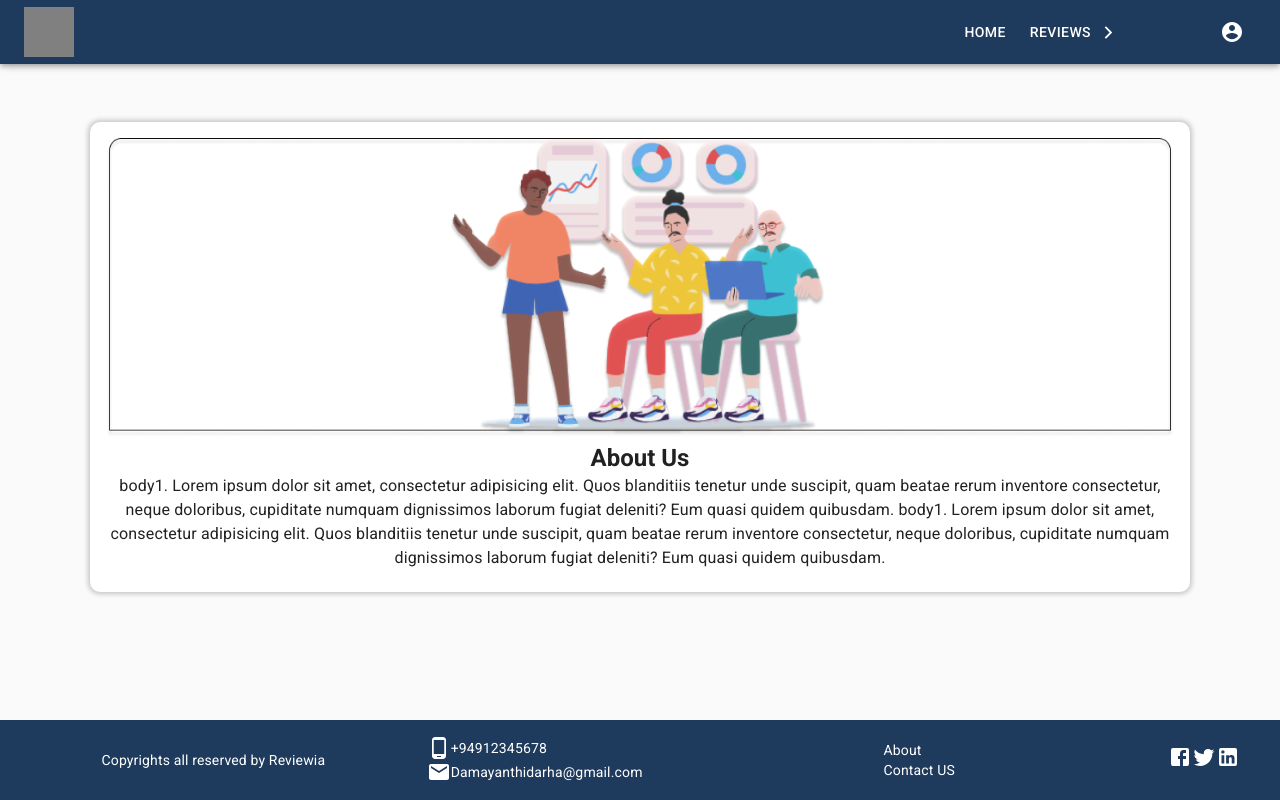
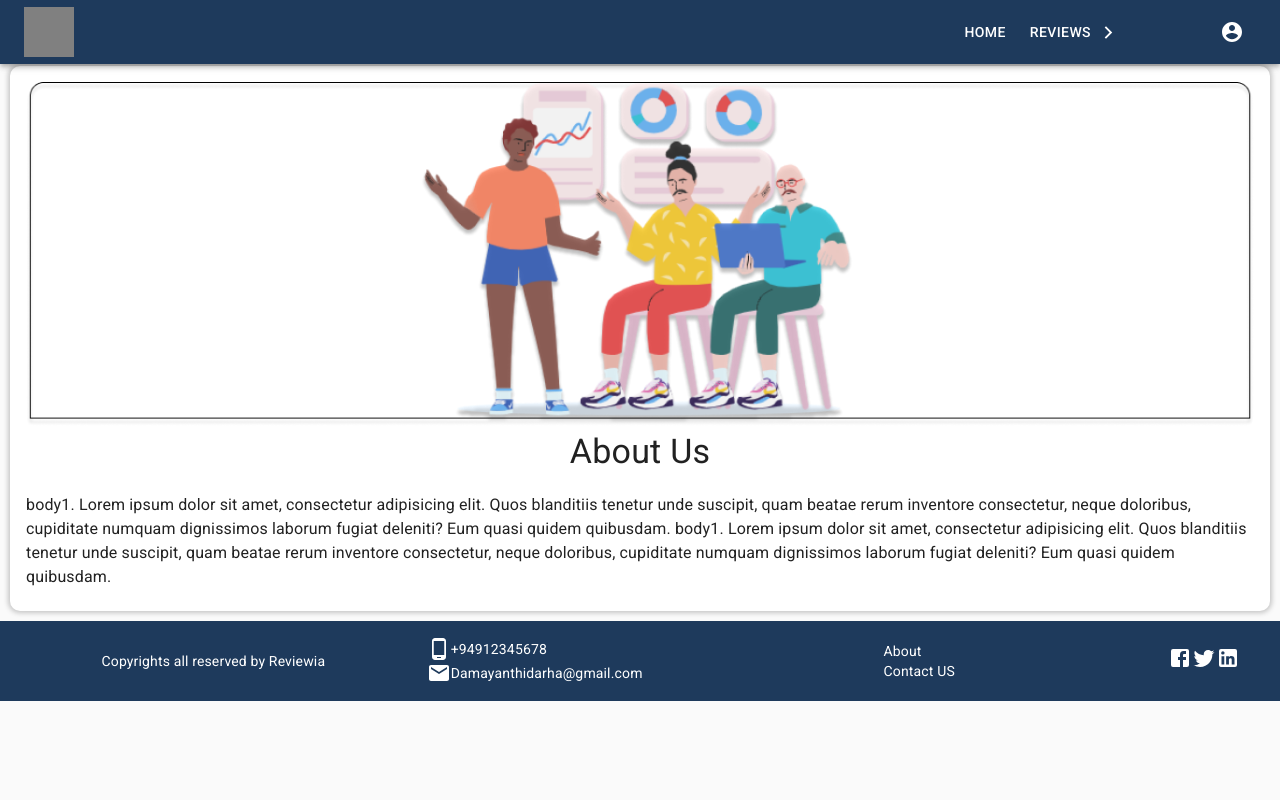
Before and after one commit to dev-stream-lk/reviewia, a React (Create React App) app: page / in a window 1280 px wide. Built offline with nearby package versions, Linux system fonts and the light colour scheme; the HTML template or start-up script is replaced by a standard one.

Commit message:
campare product page

```diff
--- a/src/App.js
+++ b/src/App.js
@@ -18,7 +18,7 @@ function App() {
         <ThemeProvider theme={theme}>
             <CssBaseline />
             <div className="App">
-                <AboutUs/>
+                <UserForm />
             </div>
         </ThemeProvider>
     );
--- a/src/pages/AboutUs.js
+++ b/src/pages/AboutUs.js
@@ -15,35 +15,42 @@ const AboutUs = () => {
   const classes = useStyles();
 
   return (
-    <div className={classes.mainDiv}>
-      <Header/>
-
-      <Container>
-    <Grid container >
-      <Grid item xs={12} >
+    <>
+      <Header />
+      <Grid container>
+        <Grid item xs={12}>
           <Controls.Paper>
-          <Grid container >
+            <Grid container>
               <Grid item xs={12}>
-            <div >
-              <img alt="complex" src={Image} style={{maxHeight:"100%", maxWidth:"100%"}}/>
+                <div>
+                  <img
+                    alt="complex"
+                    src={Image}
+                    style={{ maxHeight: "100%", maxWidth: "100%" }}
+                  />
                 </div>
-
               </Grid>
               <Grid item xs={12}>
-              <Grid container style={{textAlign:'center'}} alignItems="flex-start">
+                <Grid
+                  container
+                  style={{ textAlign: "center" }}
+                  alignItems="flex-start"
+                >
                   <Grid item xs={12}>
-                  <Typography variant="h5" style={{fontWeight:"bold"}}>About Us</Typography>
+                    <Typography variant="h4" style={{ marginBottom:20 }}>
+                      About Us
+                    </Typography>
                   </Grid>
                   <Grid item xs={12}>
-                  <Typography variant="body1" gutterBottom>
-                    body1. Lorem ipsum dolor sit amet, consectetur adipisicing
-                    elit. Quos blanditiis tenetur unde suscipit, quam beatae
-                    rerum inventore consectetur, neque doloribus, cupiditate
-                    numquam dignissimos laborum fugiat deleniti? Eum quasi
-                    quidem quibusdam.
-                    body1. Lorem ipsum dolor sit amet, consectetur adipisicing
-                    elit. Quos blanditiis tenetur unde suscipit, quam beatae
-                    rerum inventore consectetur, neque doloribus, cupiditate
+                    <Typography align="left" variant="body1" gutterBottom>
+                      body1. Lorem ipsum dolor sit amet, consectetur
+                      adipisicing elit. Quos blanditiis tenetur unde suscipit,
+                      quam beatae rerum inventore consectetur, neque
+                      doloribus, cupiditate numquam dignissimos laborum fugiat
+                      deleniti? Eum quasi quidem quibusdam. body1. Lorem ipsum
+                      dolor sit amet, consectetur adipisicing elit. Quos
+                      blanditiis tenetur unde suscipit, quam beatae rerum
+                      inventore consectetur, neque doloribus, cupiditate
                       numquam dignissimos laborum fugiat deleniti? Eum quasi
                       quidem quibusdam.
                     </Typography>
@@ -54,13 +61,9 @@ const AboutUs = () => {
           </Controls.Paper>
         </Grid>
       </Grid>
-  </Container>
-      <div style={{position:"fixed",bottom:0, left:0, right:0}}>
-        <Footer/>
-      </div>
-
-    </div>
-  )
+      <Footer />
+    </>
+  );
 };
 
 export default AboutUs;
--- /dev/null
+++ b/src/pages/Compare.js
@@ -0,0 +1,179 @@
+import { Box, CardActions, CardContent, CardHeader, CardMedia, Grid, makeStyles, Typography } from '@material-ui/core';
+import { Rating } from '@material-ui/lab';
+import React from 'react';
+import Controls from '../components/Controls';
+import Footer from '../components/Footer';
+import Header from '../components/Header';
+import Phone from '../static/img/j7.jpg';
+import SearchIcon from '@material-ui/icons/Search';
+
+
+const useStyles = makeStyles( theme => ({
+
+    paper:{
+        overflowX:"scroll",
+        [ theme.breakpoints.up("md")]:{
+            overflowX:"hidden"
+        }
+    },
+
+    container:{
+        width: 900,
+        paddingTop: theme.spacing(2),
+        paddingBottom: theme.spacing(2),
+        borderBottom: "1px solid lightgray",
+        [ theme.breakpoints.up("md") ]:{
+            width:"100%",
+        },
+        // marginBottom: 50
+
+    },
+
+    productCard:{
+        margin: theme.spacing(1)
+    },
+    topics:{
+        width:250
+    },
+    cardSection:{
+        width: `calc(100% - 250px)`
+    }
+}));
+
+
+const SimillarProductCard = (props) => {
+
+    const classes = useStyles();
+    let {value=4.75} = props;
+
+    return (
+        <Controls.Card style={{marginTop:16}}>
+            <CardHeader
+                title="Samsung J7 nxt"
+                subheader="34 Aug, 2021"
+            >
+            </CardHeader>
+            <CardMedia title="Samsung Galaxy j7 Nxt">
+                <img src={Phone} />
+            </CardMedia>
+            <CardContent>
+                <Rating
+                    name="phone"
+                    value={value}
+                    precision={0.25}
+                    getLabelText={(val) => `${val} Heart${val !== 1 ? 's' : ''}`}
+                    readOnly
+                />
+                <Box>{value}</Box>
+            </CardContent>
+            <CardActions>
+
+            </CardActions>
+        </Controls.Card>
+    )
+}
+
+
+export default function Compare() {
+
+    const classes = useStyles();
+
+    return (
+        <>
+            <Header/>
+
+            <Grid container className={"content"}>
+                <Grid item xs={12} style={{marginTop:20}}>
+                    <Controls.Paper className={classes.paper} >
+                        <Typography variant="h4" style={{margin:10}}>
+                            Compare Products/Services
+                        </Typography>
+                        <Grid container className={classes.container}>
+                            <div className={classes.topics}>
+                            </div>
+                            <div className={classes.cardSection} >
+                                <Grid container spacing={2}>
+                                    <Grid item xs={4}>
+                                        <Controls.Input endAdornment={<SearchIcon/>} placeholder="Search similar product">
+                                        </Controls.Input>
+                                        <SimillarProductCard/>
+                                    </Grid>
+                                    <Grid item xs={4}>
+                                        <Controls.Input endAdornment={<SearchIcon/>} placeholder="Search similar product">
+                                        </Controls.Input>
+                                        <SimillarProductCard/>
+                                    </Grid>
+                                    <Grid item xs={4}>
+                                        <Controls.Input endAdornment={<SearchIcon/>} placeholder="Search similar product">
+                                        </Controls.Input>
+                                        <SimillarProductCard/>
+                                    </Grid>
+                                </Grid>
+                            </div>
+                        </Grid>
+
+                        <Grid container className={classes.container}>
+                            <div className={classes.topics}>
+                                Brand
+                            </div>
+                            <div className={classes.cardSection} >
+                                <Grid container spacing={2}>
+                                    <Grid item xs={4}>
+                                        Samsung
+                                    </Grid>
+                                    <Grid item xs={4}>
+                                        Huawei
+                                    </Grid>
+                                    <Grid item xs={4}>
+                                        Samsung
+                                    </Grid>
+                                </Grid>
+                            </div>
+                        </Grid>
+
+                        <Grid container className={classes.container}>
+                            <div className={classes.topics}>
+                                Year
+                            </div>
+                            <div className={classes.cardSection} >
+                                <Grid container spacing={2}>
+                                    <Grid item xs={4}>
+                                        2017
+                                    </Grid>
+                                    <Grid item xs={4}>
+                                        2017
+                                    </Grid>
+                                    <Grid item xs={4}>
+                                        2018
+                                    </Grid>
+                                </Grid>
+                            </div>
+                        </Grid>
+
+                        <Grid container className={classes.container}>
+                            <div className={classes.topics}>
+                                Number of reviews
+                            </div>
+                            <div className={classes.cardSection} >
+                                <Grid container spacing={2}>
+                                    <Grid item xs={4}>
+                                        27455
+                                    </Grid>
+                                    <Grid item xs={4}>
+                                        43754
+                                    </Grid>
+                                    <Grid item xs={4}>
+                                        10,277
+                                    </Grid>
+                                </Grid>
+                            </div>
+                        </Grid>
+
+                    </Controls.Paper>
+                </Grid>
+            </Grid>
+
+            <Footer/>
+        </>
+    )
+}
--- a/src/pages/UserForm.js
+++ b/src/pages/UserForm.js
@@ -8,6 +8,8 @@ import Controls from '../components/Controls';
 import ProductList from './ProductList';
 import ProductView from './ProductView';
 import AddProduct from './AddProduct';
+import AboutUs from './AboutUs';
+import Compare from './Compare';
 
 export default function UserForm() {
 
@@ -24,7 +26,9 @@ export default function UserForm() {
                 {/* <HomePage></HomePage> */}
                 {/* <ProductList isMobile={isMobile} handleIsMobile={handleIsMobile} ></ProductList> */}
                 {/* <ProductView/> */}
-                <AddProduct/>
+                {/* <AddProduct/> */}
+                <AboutUs/>
+                {/* <Compare/> */}
         </Grid>
 
     )
```
Also changed, not shown: 1 other file (tests, documents, lock files or other folders). Lines whose indentation alone changed are shown as unchanged.
